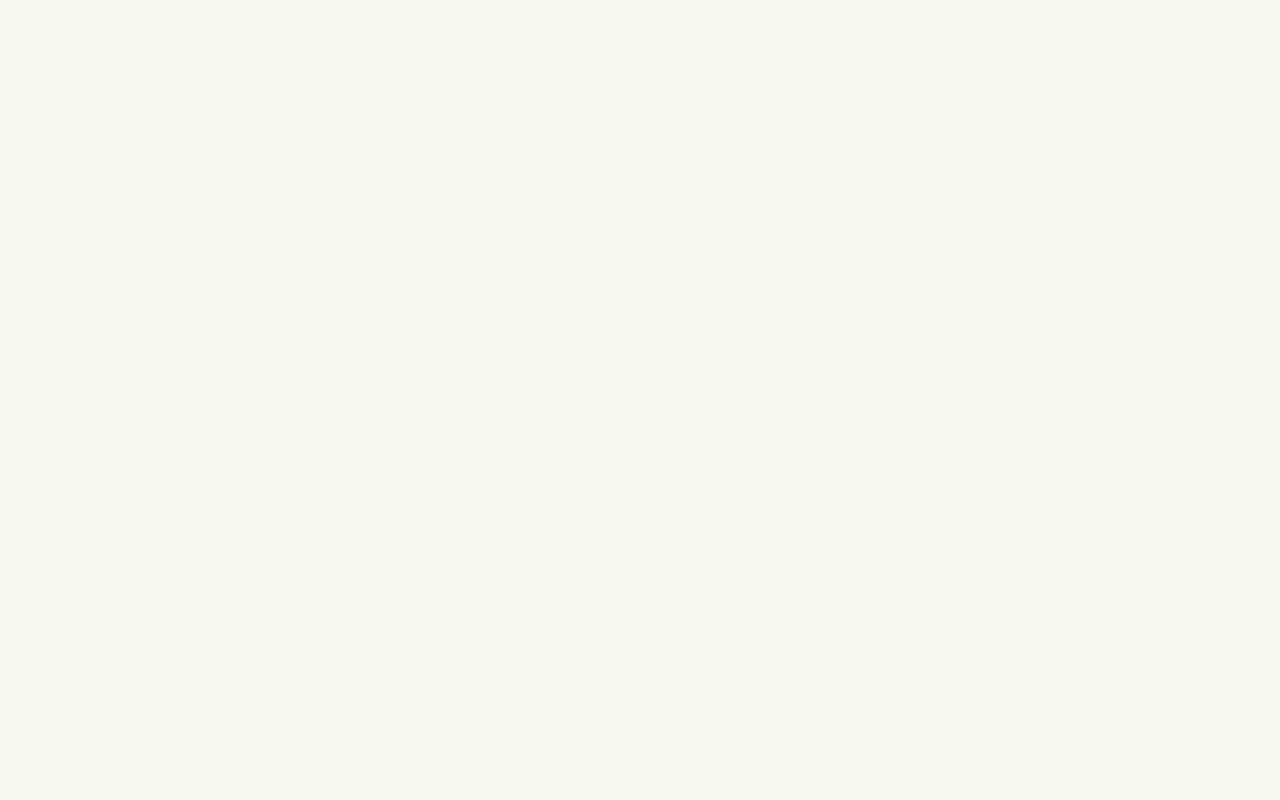
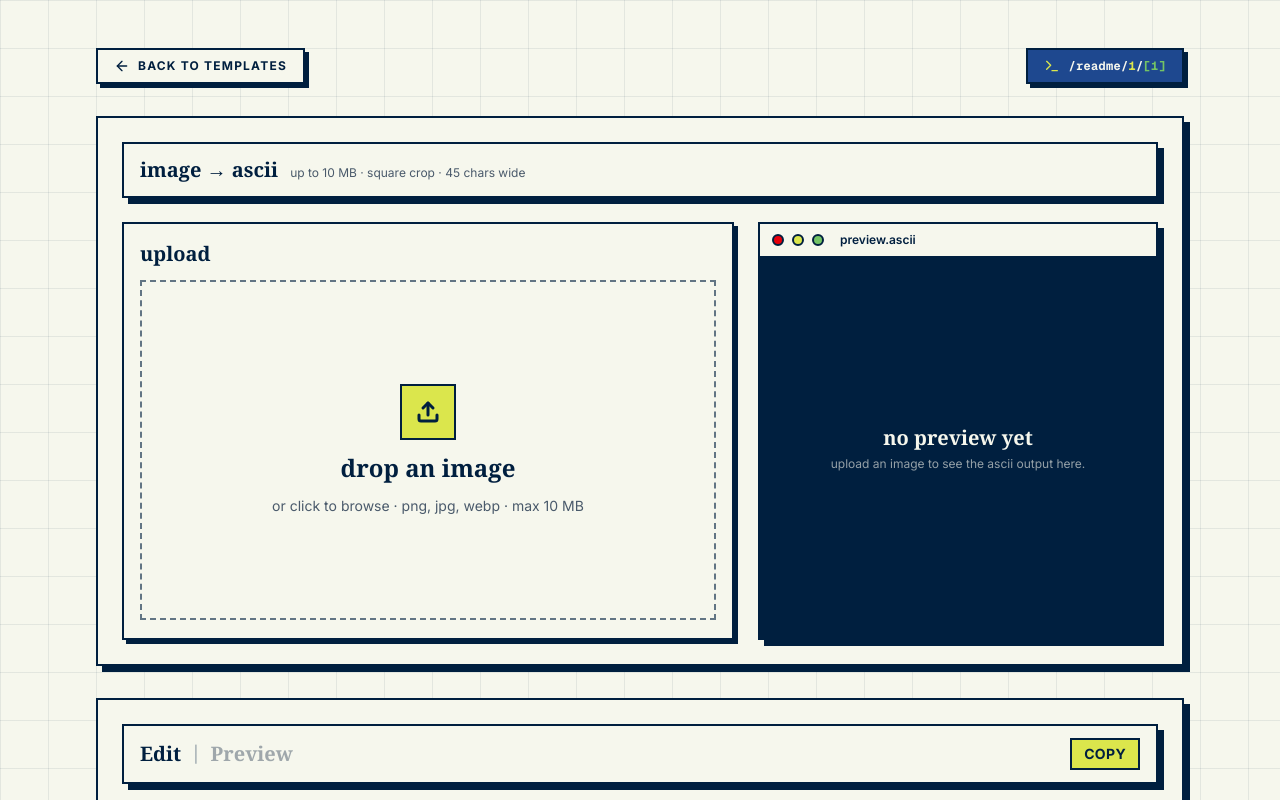
Before and after one commit to Dru-429/github-wrapped, a Next.js app: page /readme/1/1 in a window 1280 px wide. Shown: the top 800 px of the page. Built offline with nearby package versions, Linux system fonts and the light colour scheme.

Commit message:
added template page

```diff
--- a/app/readme/[username]/[template]/page.tsx
+++ b/app/readme/[username]/[template]/page.tsx
@@ -1,3 +1,86 @@
-export default function Page() {
+"use client";
 
+import { useState } from "react";
+import Link from "next/link";
+import { useParams } from "next/navigation";
+import { motion } from "framer-motion";
+import { ArrowLeft, Terminal } from "lucide-react";
+import ImageUpload from "@/components/editor/ImageUpload";
+import TemplateEditor from "@/components/editor/templateEditor";
+import type { ReadmeTemplate } from "@/components/editor/editor-state";
+
+/**
+ * /readme/[username]/[template]
+ *
+ * Page combining ImageUpload and TemplateEditor for a specific username
+ * and template number, adhering strictly to the wireframe layout and
+ * Github Wrapped design system.
+ */
+export default function ReadmeTemplatePage() {
+  const params = useParams<{ username: string; template: string }>();
+
+  const rawUsername = params?.username ? decodeURIComponent(params.username) : "anonymous";
+  const rawTemplate = params?.template ?? "1";
+  const templateNo = parseInt(rawTemplate, 10) || 1;
+
+  // Shared state for the template configuration and converted ASCII image
+  const [template, setTemplate] = useState<ReadmeTemplate>({});
+
+  return (
+    <main className="min-h-screen bg-background bg-grid text-foreground">
+      <div className="mx-auto max-w-6xl px-4 py-8 md:px-8 md:py-12">
+        {/* Top Header Row / Navigation matching wireframe route title */}
+        <motion.div
+          initial={{ opacity: 0, y: -10 }}
+          animate={{ opacity: 1, y: 0 }}
+          transition={{ duration: 0.4 }}
+          className="mb-8 flex flex-wrap items-center justify-between gap-4"
+        >
+          <Link
+            href={`/readme/${encodeURIComponent(rawUsername)}`}
+            className="boxy-sm inline-flex items-center gap-2 bg-[var(--cream)] px-4 py-2 text-xs font-bold uppercase tracking-widest text-ink transition-transform hover:-translate-x-0.5 hover:-translate-y-0.5"
+          >
+            <ArrowLeft className="h-4 w-4" />
+            <span>back to templates</span>
+          </Link>
+
+          {/* Wireframe route indicator badge: /readme/[username]/[template] */}
+          <div className="boxy-sm inline-flex items-center gap-2 bg-[var(--nuit)] px-4 py-2 font-mono text-xs font-bold tracking-wide text-[var(--cream)]">
+            <Terminal className="h-4 w-4 text-[var(--lime)]" />
+            <span>
+              /readme/
+              <span className="text-[var(--lime)]">{rawUsername}</span>/
+              <span className="text-[var(--mantis)]">[{rawTemplate}]</span>
+            </span>
+          </div>
+        </motion.div>
+
+        {/* Main Content Area following wireframe vertical layout */}
+        <div className="flex flex-col gap-8">
+          {/* Top Box: Image Upload (Left: Upload controls, Right: Image preview) */}
+          <motion.div
+            initial={{ opacity: 0, y: 15 }}
+            animate={{ opacity: 1, y: 0 }}
+            transition={{ duration: 0.5, delay: 0.1 }}
+          >
+            <ImageUpload setTemplateAction={setTemplate} />
+          </motion.div>
+
+          {/* Bottom Box: Template Editor (Header: Edit | Preview + COPY, Content: Section Editor / Preview) */}
+          <motion.div
+            initial={{ opacity: 0, y: 15 }}
+            animate={{ opacity: 1, y: 0 }}
+            transition={{ duration: 0.5, delay: 0.2 }}
+          >
+            <TemplateEditor
+              template={template}
+              setTemplateAction={setTemplate}
+              username={rawUsername}
+              templateNo={templateNo}
+            />
+          </motion.div>
+        </div>
+      </div>
+    </main>
+  );
 }
--- a/components/editor/ImageUpload.tsx
+++ b/components/editor/ImageUpload.tsx
@@ -120,7 +120,7 @@ export default function ImageUpload({ setTemplateAction }: ImageUploadProps) {
   };
 
   return (
-    <div className="max-h-screen bg-background bg-grid boxy py-10">
+    <div className="w-full bg-cream boxy p-4 md:p-6">
       <div className="mx-auto max-w-6xl">
         <div className="boxy mb-6 flex items-center justify-between bg-cream px-4 py-3">
           <div className="flex items-baseline gap-3">
--- a/components/editor/templateEditor.tsx
+++ b/components/editor/templateEditor.tsx
@@ -23,7 +23,7 @@ import {
   type UptimeState
 } from './editor-state'
 
-// Hardcoded until /readme/[username]/[template] pages are wired up.
+// Default fallback parameters if props are omitted
 const HARDCODED_USERNAME = 'dru-429'
 const HARDCODED_TEMPLATE_NO = 2
 
@@ -32,11 +32,15 @@ type Tab = 'edit' | 'preview'
 type TemplateEditorProps = {
   template: ReadmeTemplate
   setTemplateAction: Dispatch<SetStateAction<ReadmeTemplate>>
+  username?: string
+  templateNo?: number
 }
 
 export default function TemplateEditor ({
   template,
-  setTemplateAction
+  setTemplateAction,
+  username = HARDCODED_USERNAME,
+  templateNo = HARDCODED_TEMPLATE_NO
 }: TemplateEditorProps) {
   const [tab, setTab] = useState<Tab>('edit')
   const [active, setActive] = useState<SectionKey[]>([])
@@ -79,7 +83,7 @@ export default function TemplateEditor ({
     }))
 
   return (
-    <div className='min-h-screen bg-background bg-grid boxy px-4 py-10'>
+    <div className='w-full boxy bg-cream p-4 md:p-6'>
       <div className='mx-auto max-w-6xl'>
         <div className='boxy mb-6 flex items-center justify-between bg-cream px-4 py-3'>
           <div className='flex items-center gap-3 text-ink'>
@@ -119,9 +123,9 @@ export default function TemplateEditor ({
           <div className='boxy min-h-[520px] bg-cream p-4'>
             <Preview
               templateObject={template}
-              templateNo={HARDCODED_TEMPLATE_NO}
-              handle={HARDCODED_USERNAME}
-              name={HARDCODED_USERNAME}
+              templateNo={templateNo}
+              handle={username}
+              name={username}
               repoName='README.md'
             />
           </div>
```
